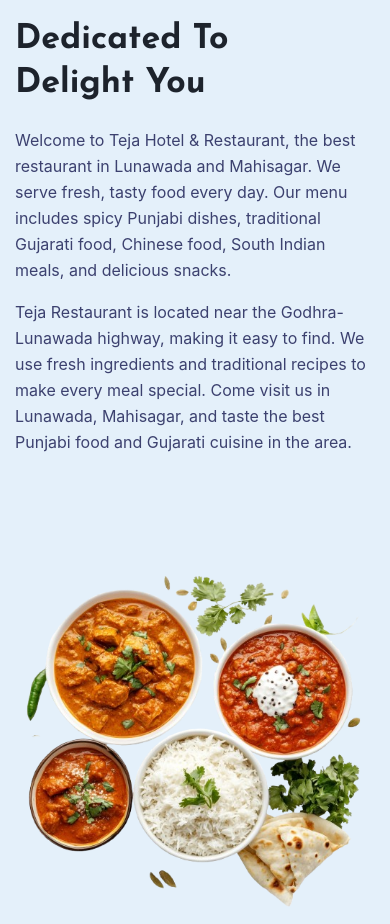
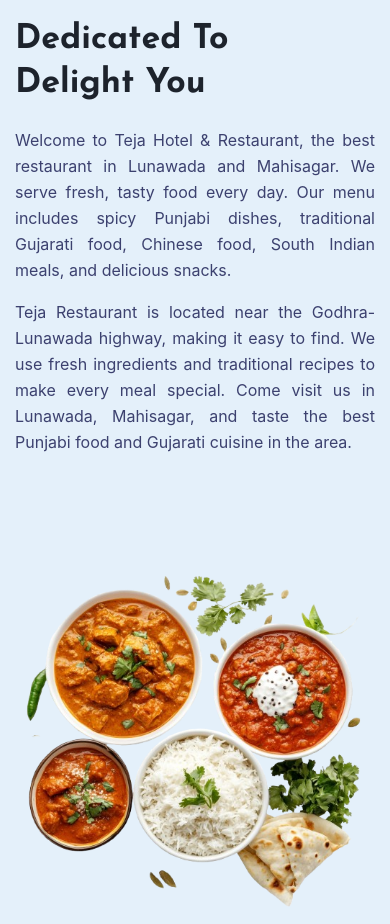
Before and after one commit to codexaaSoftwares/Hotel_Teja, a React (Vite) app in the folder Website_react/: page / in a window 390 px wide. Shown: the part 1000-1924 px from the top of the page. Built offline with nearby package versions, Linux system fonts and the light colour scheme; a web font is replaced by a local one.

Commit message:
few more

```diff
--- a/Website_react/src/index.css
+++ b/Website_react/src/index.css
@@ -1621,6 +1621,11 @@
   padding: 130px 0px 5px !important;
 }
 
+/* About Section - Paragraph Text Justify */
+.about-section .section-header p {
+  text-align: justify;
+}
+
 /* Gallery Section - Swiper Carousel with 3D Effect */
 .gallery-section {
   padding: 100px 0;
@@ -1956,6 +1961,11 @@
     text-align: center;
   }
 
+  /* Keep paragraph text justified on mobile for About section only */
+  .about-section .section-header p {
+    text-align: justify;
+  }
+
   /* Statistics Section Mobile */
   .statistics-section .stat-item {
     margin-bottom: 30px;
```
